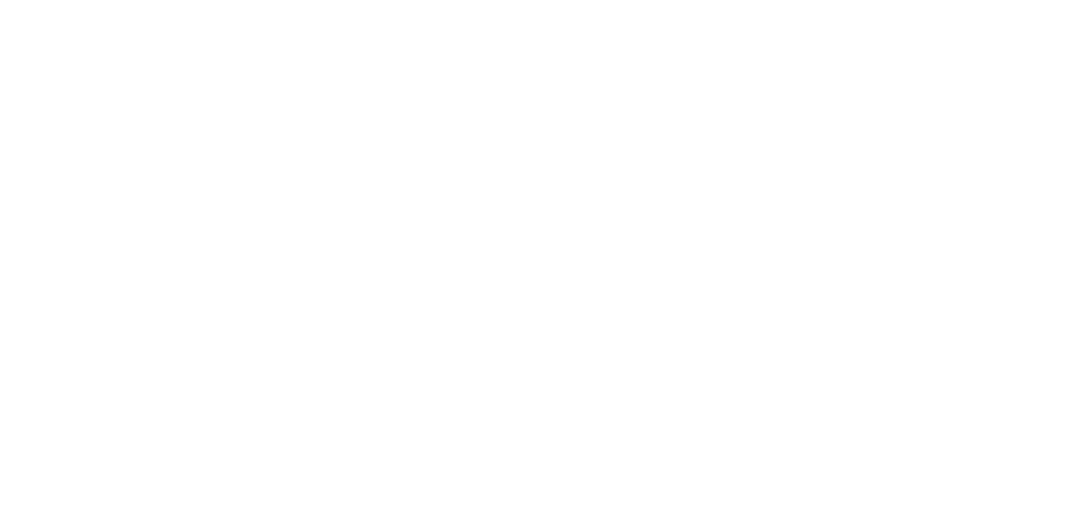
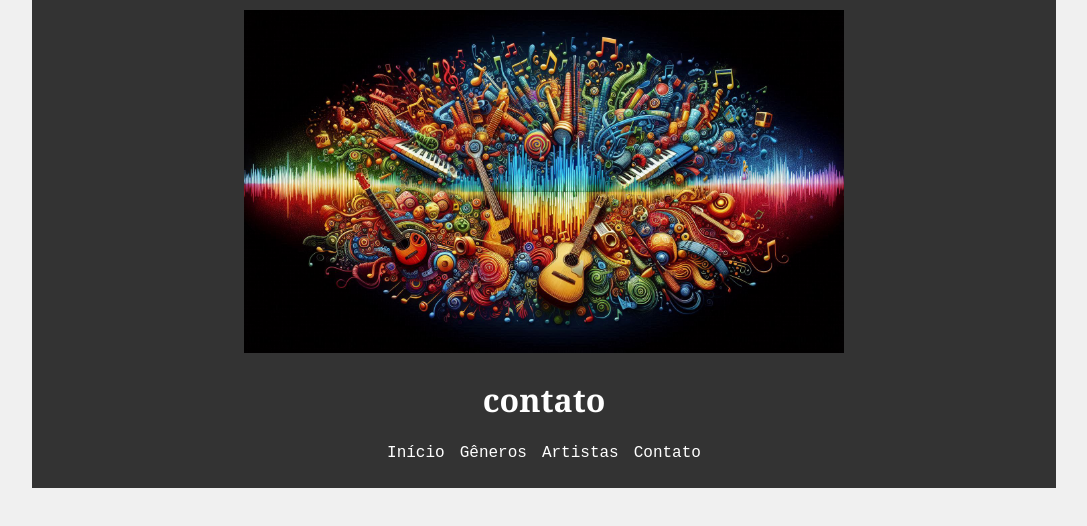
Before and after one commit to Giovana0102/site-5-web, a plain HTML site: page contato.html in a window 1280 px wide. Shown: the whole page, without its empty margins (96-1183 px from the left). Drawn offline with Linux system fonts and the light colour scheme.

Commit message:
atualizando
atualizando

```diff
--- a/artistas.html
+++ b/artistas.html
@@ -0,0 +1,30 @@
+<!DOCTYPE html>
+<html lang="pt-br">
+<head>
+    <meta charset="UTF-8">
+    <meta name="viewport" content="width=device-width, initial-scale=1.0">
+    <link rel="shortcut icon" href="imagens/song.icon.png" type="image/x-icon">
+    <link rel="stylesheet" href="estilo.css">
+    <title>Artistas Pop</title>
+</head>
+<body>
+
+    <header>
+    <img src="imagens/imagem capa musica.jpg" alt="Mundo da Música" width="600">
+    <h1>Conheça Alguns Artistas do Gênero Musical Pop</h1>
+    <nav>
+        <ul>
+            <li><a href="index.html">Início</a></li>
+            <li><a href="generos.html">Gêneros</a></li>
+            <li><a href="artistas.html">Artistas</a></li>
+            <li><a href="contato.html">Contato</a></li>
+        </ul>
+    </nav>
+</header>
+
+
+
+
+
+</body>
+</html>
--- a/contato.html
+++ b/contato.html
@@ -0,0 +1,29 @@
+<!DOCTYPE html>
+<html lang="pt-br">
+<head>
+    <meta charset="UTF-8">
+    <meta name="viewport" content="width=device-width, initial-scale=1.0">
+    <link rel="shortcut icon" href="imagens/song.icon.png" type="image/x-icon">
+    <link rel="stylesheet" href="estilo.css">
+    <title>Mundo da Música-Contato</title>
+</head>
+<body>
+
+  <header>
+    <img src="imagens/imagem capa musica.jpg" alt="Mundo da Música" width="600">
+    <h1>contato</h1>
+    <nav>
+        <ul>
+            <li><a href="index.html">Início</a></li>
+            <li><a href="generos.html">Gêneros</a></li>
+            <li><a href="artistas.html">Artistas</a></li>
+            <li><a href="contato.html">Contato</a></li>
+        </ul>
+    </nav>
+</header>
+
+
+
+
+</body>
+</html>
--- a/estilo.css
+++ b/estilo.css
@@ -0,0 +1,52 @@
+body {
+    font-family: Arial, sans-serif;
+    background-color: #f0f0f0;
+    margin: 0 auto;
+    width: 80%;
+}
+
+header, footer {
+    background-color: #333;
+    color: white;
+    text-align: center;
+    padding: 10px;
+}
+
+nav ul {
+    list-style-type: none;
+    padding: 0;
+    display: flex;
+    justify-content: center;
+    gap: 15px;
+}
+
+nav ul li a {
+    text-decoration: none;
+    color: white;
+    font-family: 'Courier New', monospace;
+}
+
+nav ul li a:hover {
+    color: red;
+}
+
+h1, h2, h3 {
+    font-family: 'Georgia', serif;
+}
+
+.container {
+    display: flex;
+    gap: 20px;
+}
+
+form input, form textarea, form select {
+    width: 100%;
+    margin-bottom: 10px;
+}
+
+footer ul {
+    list-style-type: none;
+    display: flex;
+    justify-content: center;
+    gap: 10px;
+}
```
Also changed, not shown: generos.html (+29 -0 lines), index.html (+37 -1 lines), imagens/capamusica2.jpg (added), imagens/capamusical1.jpg (added), imagens/capamusical3.jpg (added), imagens/imagem capa musica.jpg (added), imagens/imagemshow.jpg (added), 1 other file.
